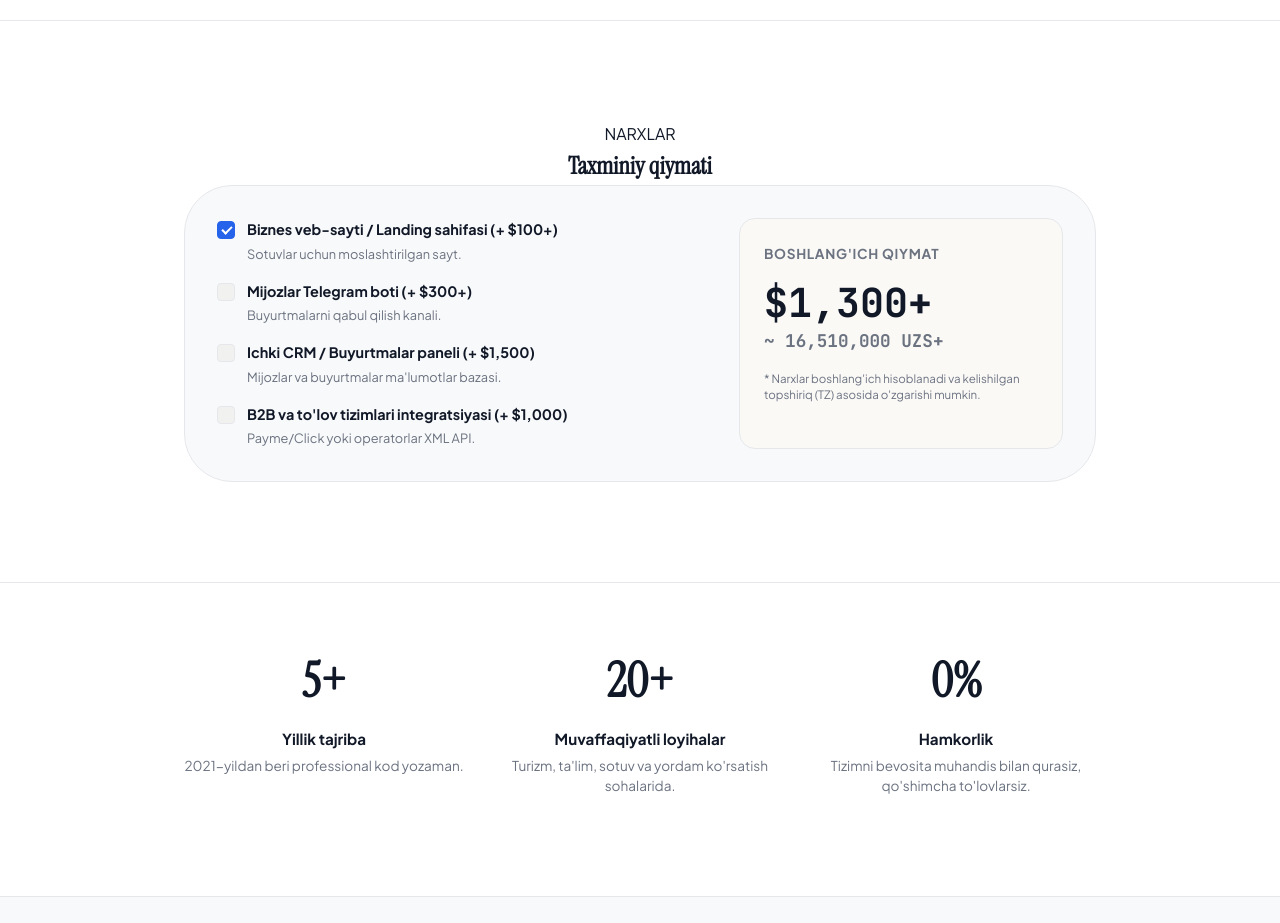
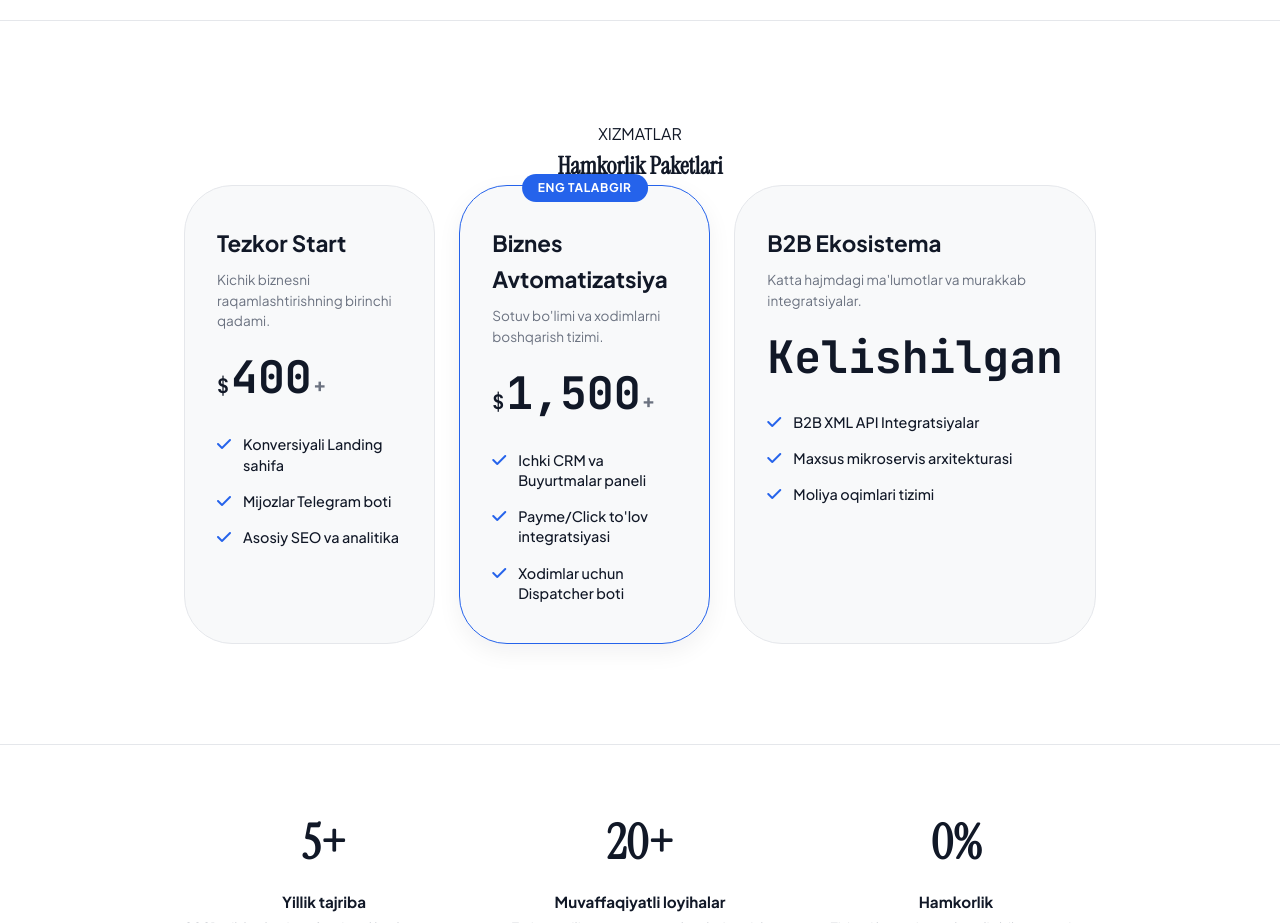
Before and after one commit to tursunbaevbexruz19/Bekhruz-portfolio, a website: page index.html in a window 1280 px wide. Shown: the part 5620-6543 px from the top of the page. Drawn offline with Linux system fonts and the light colour scheme.

Commit message:
replace boring pricing calculator with modern 3-tier B2B pricing packages

```diff
--- a/app.js
+++ b/app.js
@@ -49,20 +49,26 @@ const translations = {
     lbl_japan_salary: "Yaponiyadagi oylik",
     lbl_uzb_equivalent: "O'zbekistondagi ekvivalent",
 
-    // Pricing Calculator
-    sec_pricing_label: "NARXLAR",
-    sec_pricing_title: "Taxminiy qiymati",
-    calc_subtitle: "Modullar tarkibi",
-    calc_total_title: "Boshlang'ich qiymat",
-    opt_1_name: "Biznes veb-sayti / Landing sahifasi (+ $100+)",
-    opt_1_desc: "Sotuvlar uchun moslashtirilgan sayt.",
-    opt_2_name: "Mijozlar Telegram boti (+ $300+)",
-    opt_2_desc: "Buyurtmalarni qabul qilish kanali.",
-    opt_3_name: "Ichki CRM / Buyurtmalar paneli (+ $1,500)",
-    opt_3_desc: "Mijozlar va buyurtmalar ma'lumotlar bazasi.",
-    opt_4_name: "B2B va to'lov tizimlari integratsiyasi (+ $1,000)",
-    opt_4_desc: "Payme/Click yoki operatorlar XML API.",
-    calc_notice: "* Narxlar boshlang'ich hisoblanadi va kelishilgan topshiriq (TZ) asosida o'zgarishi mumkin.",
+    // Pricing Packages
+    sec_pricing_label: "XIZMATLAR",
+    sec_pricing_title: "Hamkorlik Paketlari",
+    pkg_badge_popular: "Eng talabgir",
+    pkg_1_title: "Tezkor Start",
+    pkg_1_desc: "Kichik biznesni raqamlashtirishning birinchi qadami.",
+    pkg_1_f1: "Konversiyali Landing sahifa",
+    pkg_1_f2: "Mijozlar Telegram boti",
+    pkg_1_f3: "Asosiy SEO va analitika",
+    pkg_2_title: "Biznes Avtomatizatsiya",
+    pkg_2_desc: "Sotuv bo'limi va xodimlarni boshqarish tizimi.",
+    pkg_2_f1: "Ichki CRM va Buyurtmalar paneli",
+    pkg_2_f2: "Payme/Click to'lov integratsiyasi",
+    pkg_2_f3: "Xodimlar uchun Dispatcher boti",
+    pkg_3_title: "B2B Ekosistema",
+    pkg_3_desc: "Katta hajmdagi ma'lumotlar va murakkab integratsiyalar.",
+    pkg_3_price: "Kelishilgan",
+    pkg_3_f1: "B2B XML API Integratsiyalar",
+    pkg_3_f2: "Maxsus mikroservis arxitekturasi",
+    pkg_3_f3: "Moliya oqimlari tizimi",
 
     // Credentials
     cred_1_title: "Yillik tajriba",
@@ -116,20 +122,26 @@ const translations = {
     lbl_japan_salary: "Зарплата в Японии",
     lbl_uzb_equivalent: "Эквивалент в Узбекистане",
 
-    // Pricing Calculator
-    sec_pricing_label: "ЦЕНЫ",
-    sec_pricing_title: "Примерный расчет стоимости",
-    calc_subtitle: "Состав модулей",
-    calc_total_title: "Начальная стоимость",
-    opt_1_name: "Бизнес-сайт / Лендинг (+ $100+)",
-    opt_1_desc: "Быстрый адаптивный сайт, оптимизированный под продажи.",
-    opt_2_name: "Телеграм-бот для клиентов (+ $300+)",
-    opt_2_desc: "Канал приема заявок от клиентов.",
-    opt_3_name: "Внутренняя CRM / Панель заказов (+ $1,500)",
-    opt_3_desc: "Панель управления заказами и базами данных.",
-    opt_4_name: "Интеграция с B2B и платежами (+ $1,000)",
-    opt_4_desc: "Платежи Payme/Click или XML API.",
-    calc_notice: "* Указанные цены ориентировочные и могут меняться в зависимости от согласованного тех. задания (ТЗ).",
+    // Pricing Packages
+    sec_pricing_label: "УСЛУГИ",
+    sec_pricing_title: "Пакеты сотрудничества",
+    pkg_badge_popular: "Популярный",
+    pkg_1_title: "Быстрый Старт",
+    pkg_1_desc: "Первый шаг к цифровизации малого бизнеса.",
+    pkg_1_f1: "Конверсионный Landing Page",
+    pkg_1_f2: "Клиентский Telegram бот",
+    pkg_1_f3: "Базовое SEO и аналитика",
+    pkg_2_title: "Бизнес Автоматизация",
+    pkg_2_desc: "Система управления продажами и персоналом.",
+    pkg_2_f1: "Внутренняя CRM и панель заказов",
+    pkg_2_f2: "Интеграция оплат Payme/Click",
+    pkg_2_f3: "Диспетчерский бот для сотрудников",
+    pkg_3_title: "B2B Экосистема",
+    pkg_3_desc: "Большие объемы данных и сложные интеграции.",
+    pkg_3_price: "Договорная",
+    pkg_3_f1: "Интеграция B2B XML API",
+    pkg_3_f2: "Кастомная микросервисная архитектура",
+    pkg_3_f3: "Система управления финансами",
 
     // Credentials
     cred_1_title: "Лет опыта",
@@ -165,9 +177,6 @@ function changeLanguage(lang) {
       element.textContent = translations[lang][key];
     }
   });
-
-  // Re-run pricing calculator to update text values
-  calculateTotal();
 }
 
 // -------------------------------------------------------------
--- a/index.html
+++ b/index.html
@@ -220,63 +220,57 @@
           <h2 class="font-serif" data-i18n="sec_pricing_title">Taxminiy qiymati</h2>
         </div>
 
-        <div class="calculator-panel">
-          <div class="calculator-options">
-            <div class="option-row">
-              <label class="checkbox-container font-outfit">
-                <input type="checkbox" id="opt-landing" class="calc-trigger" checked>
-                <span class="checkmark"></span>
-                <div>
-                  <span class="option-name font-bold" data-i18n="opt_1_name">Biznes veb-sayti / Landing sahifasi (+ $100+)</span>
-                  <span class="option-desc" data-i18n="opt_1_desc">Sotuvlar uchun moslashtirilgan sayt.</span>
-                </div>
-              </label>
+        <div class="pricing-grid">
+
+          <!-- Package 1 -->
+          <div class="pricing-card">
+            <div class="pricing-header">
+              <h3 class="font-outfit" data-i18n="pkg_1_title">Tezkor Start</h3>
+              <p class="font-sans" data-i18n="pkg_1_desc">Kichik biznesni raqamlashtirishning birinchi qadami.</p>
             </div>
-
-            <div class="option-row">
-              <label class="checkbox-container font-outfit">
-                <input type="checkbox" id="opt-bot" class="calc-trigger">
-                <span class="checkmark"></span>
-                <div>
-                  <span class="option-name font-bold" data-i18n="opt_2_name">Mijozlar Telegram boti (+ $300+)</span>
-                  <span class="option-desc" data-i18n="opt_2_desc">Buyurtmalarni qabul qilish kanali.</span>
-                </div>
-              </label>
+            <div class="pricing-price font-space">
+              <span class="currency">$</span><span class="amount">400</span><span class="plus">+</span>
             </div>
-
-            <div class="option-row">
-              <label class="checkbox-container font-outfit">
-                <input type="checkbox" id="opt-cms" class="calc-trigger">
-                <span class="checkmark"></span>
-                <div>
-                  <span class="option-name font-bold" data-i18n="opt_3_name">Ichki CRM / Buyurtmalar paneli (+ $1,500)</span>
-                  <span class="option-desc" data-i18n="opt_3_desc">Mijozlar va buyurtmalar ma'lumotlar bazasi.</span>
-                </div>
-              </label>
-            </div>
-
-            <div class="option-row">
-              <label class="checkbox-container font-outfit">
-                <input type="checkbox" id="opt-api" class="calc-trigger">
-                <span class="checkmark"></span>
-                <div>
-                  <span class="option-name font-bold" data-i18n="opt_4_name">B2B va to'lov tizimlari integratsiyasi (+ $1,000)</span>
-                  <span class="option-desc" data-i18n="opt_4_desc">Payme/Click yoki operatorlar XML API.</span>
-                </div>
-              </label>
-            </div>
+            <ul class="pricing-features font-sans">
+              <li><i class="fa-solid fa-check"></i> <span data-i18n="pkg_1_f1">Konversiyali Landing sahifa</span></li>
+              <li><i class="fa-solid fa-check"></i> <span data-i18n="pkg_1_f2">Mijozlar Telegram boti</span></li>
+              <li><i class="fa-solid fa-check"></i> <span data-i18n="pkg_1_f3">Asosiy SEO va analitika</span></li>
+            </ul>
           </div>
 
-          <div class="calculator-total font-outfit">
-            <h3 class="calc-total-title" data-i18n="calc_total_title">Boshlang'ich qiymat</h3>
-            <div class="price-display">
-              <div class="price-usd font-space" id="price-usd-value">$1,200</div>
-              <div class="price-uzs font-space" id="price-uzs-value">~ 15,240,000 UZS</div>
+          <!-- Package 2 (Highlighted) -->
+          <div class="pricing-card highlighted">
+            <div class="popular-badge font-outfit" data-i18n="pkg_badge_popular">Eng talabgir</div>
+            <div class="pricing-header">
+              <h3 class="font-outfit" data-i18n="pkg_2_title">Biznes Avtomatizatsiya</h3>
+              <p class="font-sans" data-i18n="pkg_2_desc">Sotuv bo'limi va xodimlarni boshqarish tizimi.</p>
             </div>
-            <div class="calc-notes font-sans">
-              <p data-i18n="calc_notice">* Narxlar boshlang'ich hisoblanadi va kelishilgan topshiriq (TZ) asosida o'zgarishi mumkin.</p>
+            <div class="pricing-price font-space">
+              <span class="currency">$</span><span class="amount">1,500</span><span class="plus">+</span>
             </div>
+            <ul class="pricing-features font-sans">
+              <li><i class="fa-solid fa-check"></i> <span data-i18n="pkg_2_f1">Ichki CRM va Buyurtmalar paneli</span></li>
+              <li><i class="fa-solid fa-check"></i> <span data-i18n="pkg_2_f2">Payme/Click to'lov integratsiyasi</span></li>
+              <li><i class="fa-solid fa-check"></i> <span data-i18n="pkg_2_f3">Xodimlar uchun Dispatcher boti</span></li>
+            </ul>
           </div>
+
+          <!-- Package 3 -->
+          <div class="pricing-card">
+            <div class="pricing-header">
+              <h3 class="font-outfit" data-i18n="pkg_3_title">B2B Ekosistema</h3>
+              <p class="font-sans" data-i18n="pkg_3_desc">Katta hajmdagi ma'lumotlar va murakkab integratsiyalar.</p>
+            </div>
+            <div class="pricing-price font-space">
+              <span class="amount" data-i18n="pkg_3_price">Kelishilgan</span>
+            </div>
+            <ul class="pricing-features font-sans">
+              <li><i class="fa-solid fa-check"></i> <span data-i18n="pkg_3_f1">B2B XML API Integratsiyalar</span></li>
+              <li><i class="fa-solid fa-check"></i> <span data-i18n="pkg_3_f2">Maxsus mikroservis arxitekturasi</span></li>
+              <li><i class="fa-solid fa-check"></i> <span data-i18n="pkg_3_f3">Moliya oqimlari tizimi</span></li>
+            </ul>
+          </div>
+
         </div>
 
       </div>
--- a/style.css
+++ b/style.css
@@ -993,141 +993,118 @@ body::before {
   border-top: 1px solid var(--border-color);
 }
 
-.calculator-panel {
+.pricing-grid {
+  display: grid;
+  grid-template-columns: repeat(3, 1fr);
+  gap: 24px;
+  align-items: stretch;
+}
+
+.pricing-card {
   background-color: var(--surface);
   border: 1px solid var(--border-color);
-  border-radius: var(--border-radius-card); /* 24px Bezel */
-  padding: 32px;
-  display: grid;
-  grid-template-columns: 1.2fr 0.8fr;
-  gap: 36px;
+  border-radius: var(--border-radius-card); /* 24px */
+  padding: 40px 32px;
+  display: flex;
+  flex-direction: column;
+  position: relative;
+  transition: transform 0.3s ease, box-shadow 0.3s ease;
 }
 
-.option-row {
-  margin-bottom: 16px;
+.pricing-card:hover {
+  transform: translateY(-4px);
+  box-shadow: 0 12px 32px rgba(0, 0, 0, 0.04);
 }
 
-.option-row:last-child {
-  margin-bottom: 0;
+.pricing-card.highlighted {
+  border-color: var(--primary);
+  box-shadow: 0 8px 24px rgba(17, 24, 39, 0.06);
 }
 
-.checkbox-container {
-  display: flex;
-  gap: 12px;
-  position: relative;
-  cursor: pointer;
-  user-select: none;
+.popular-badge {
+  position: absolute;
+  top: -12px;
+  left: 50%;
+  transform: translateX(-50%);
+  background-color: var(--primary);
+  color: #fff;
+  font-size: 0.75rem;
+  font-weight: 700;
+  padding: 4px 16px;
+  border-radius: 20px;
+  text-transform: uppercase;
+  letter-spacing: 0.05em;
+  white-space: nowrap;
 }
 
-.checkbox-container input {
-  position: absolute;
-  opacity: 0;
-  cursor: pointer;
-  height: 0;
-  width: 0;
+.pricing-header {
+  margin-bottom: 24px;
 }
 
-.checkmark {
-  position: relative;
-  top: 3px;
-  height: 18px;
-  width: 18px;
-  background-color: #F1F1F0;
-  border: 1px solid var(--border-color);
-  border-radius: 4px;
-  flex-shrink: 0;
-  transition: border-color 0.2s ease, background-color 0.2s ease;
+.pricing-header h3 {
+  font-size: 1.4rem;
+  font-weight: 700;
+  color: var(--on-surface);
+  margin-bottom: 8px;
 }
 
-.checkbox-container:hover input ~ .checkmark {
-  border-color: var(--on-surface-variant);
+.pricing-header p {
+  font-size: 0.85rem;
+  color: var(--on-surface-variant);
+  line-height: 1.5;
 }
 
-.checkbox-container input:checked ~ .checkmark {
-  background-color: var(--primary);
-  border-color: var(--primary);
+.pricing-price {
+  margin-bottom: 32px;
+  display: flex;
+  align-items: baseline;
 }
 
-.checkmark:after {
-  content: "";
-  position: absolute;
-  display: none;
+.pricing-price .currency {
+  font-size: 1.25rem;
+  color: var(--on-surface);
+  font-weight: 600;
+  margin-right: 2px;
 }
 
-.checkbox-container input:checked ~ .checkmark:after {
-  display: block;
+.pricing-price .amount {
+  font-size: 2.8rem;
+  color: var(--on-surface);
+  font-weight: 700;
+  line-height: 1;
 }
 
-.checkbox-container .checkmark:after {
-  left: 6px;
-  top: 2px;
-  width: 4px;
-  height: 8px;
-  border: solid #FFFFFF;
-  border-width: 0 2px 2px 0;
-  transform: rotate(45deg);
+.pricing-price .plus {
+  font-size: 1.25rem;
+  color: var(--on-surface-variant);
+  font-weight: 600;
+  margin-left: 2px;
 }
 
-.checkbox-container input:disabled ~ .checkmark {
-  background-color: var(--primary);
-  opacity: 0.4;
-  cursor: not-allowed;
+.pricing-features {
+  list-style: none;
+  padding: 0;
+  margin: 0;
+  flex-grow: 1;
+  display: flex;
+  flex-direction: column;
+  gap: 16px;
 }
 
-.option-name {
-  display: block;
-  font-weight: 700;
+.pricing-features li {
+  display: flex;
+  align-items: flex-start;
+  gap: 12px;
+  font-size: 0.9rem;
   color: var(--on-surface);
-  font-size: 0.9rem;
-  margin-bottom: 2px;
+  line-height: 1.4;
+  font-weight: 500;
 }
 
-.option-desc {
-  display: block;
-  font-size: 0.8rem;
-  color: var(--on-surface-variant);
-}
-
-.calculator-total {
-  background-color: #FAF9F6;
-  border: 1px solid var(--border-color);
-  border-radius: var(--border-radius-inner); /* 16px Concentric Bezel inner */
-  padding: 24px;
-  display: flex;
-  flex-direction: column;
-}
-
-.calc-total-title {
-  font-size: 0.85rem;
-  font-weight: 700;
-  margin-bottom: 16px;
-  text-transform: uppercase;
-  letter-spacing: 0.05em;
-  color: var(--on-surface-variant);
-}
-
-.price-display {
-  margin-bottom: 16px;
-}
-
-.price-usd {
-  font-size: 2.5rem;
-  font-weight: 700;
-  color: var(--on-surface);
-  line-height: 1.1;
-  margin-bottom: 2px;
-}
-
-.price-uzs {
-  font-size: 1.1rem;
-  color: var(--on-surface-variant);
-  font-weight: 600;
-}
-
-.calc-notes {
-  font-size: 0.72rem;
-  color: var(--on-surface-variant);
-  line-height: 1.4;
+.pricing-features li i {
+  color: var(--primary);
+  font-size: 1rem;
+  margin-top: 2px;
 }
 
 /* -------------------------------------------------------------
@@ -1237,9 +1214,9 @@ body::before {
     transform: scale(0.85);
   }
 
-  .calculator-panel {
+  .pricing-grid {
     grid-template-columns: 1fr;
-    gap: 24px;
+    gap: 32px;
   }
 
   .credentials-grid {
```
